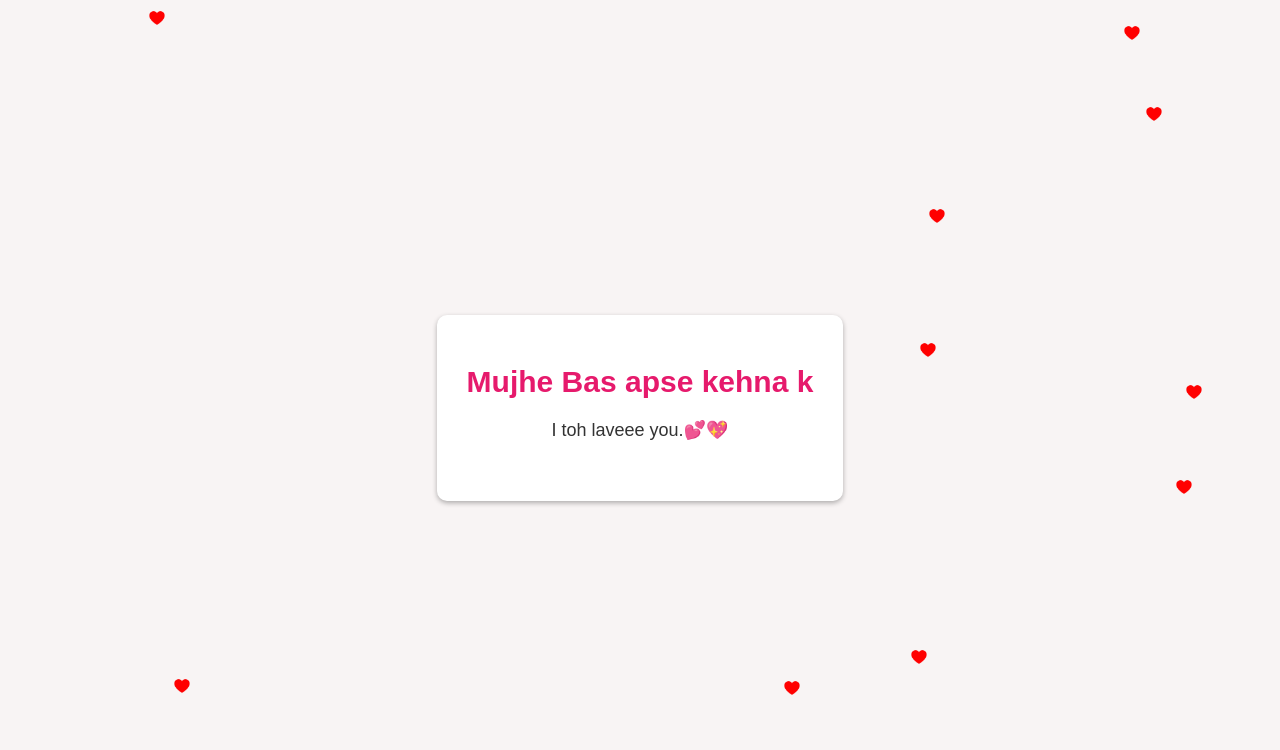
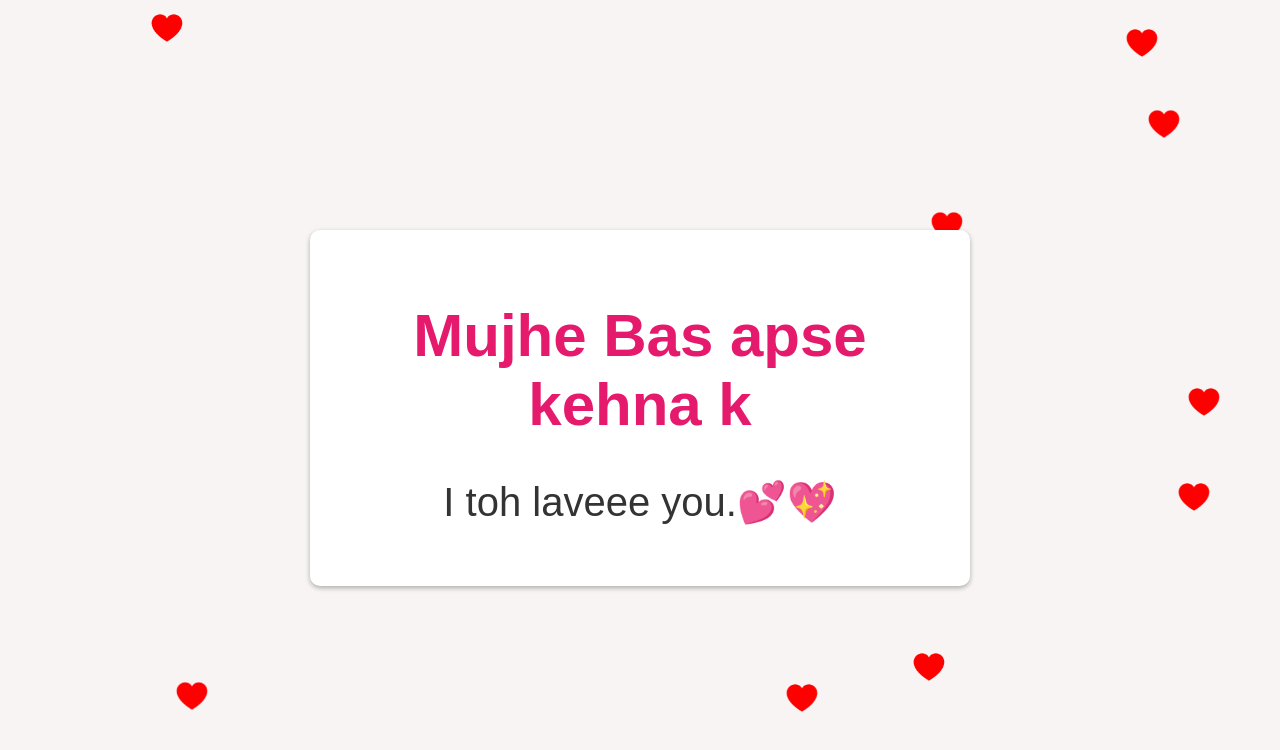
Before and after one commit to shahzaib-shams/Quote, a plain HTML site: page index.html in a window 1280 px wide. Drawn offline with Linux system fonts and the light colour scheme.

Commit message:
UI changed

```diff
--- a/index.html
+++ b/index.html
@@ -15,7 +15,8 @@
     }
 
     .container {
-      max-width: 500px;
+      max-width: 600px;
+      width: 600px;
       margin: 0 auto;
       padding: 30px;
       background-color: #FFF;
@@ -27,13 +28,13 @@
 
     h1 {
       color: #E61A6C;
-      font-size: 30px;
+      font-size: 60px;
       margin-bottom: 20px;
     }
 
     p {
       color: #333;
-      font-size: 18px;
+      font-size: 40px;
       margin-bottom: 30px;
     }
 
@@ -50,8 +51,8 @@
     .heart {
       position: absolute;
       display: block;
-      width: 20px;
-      height: 20px;
+      width: 40px;
+      height: 40px;
       background-image: url('heart.png'); /* Replace with your heart image */
       background-repeat: no-repeat;
       background-size: contain;
```
